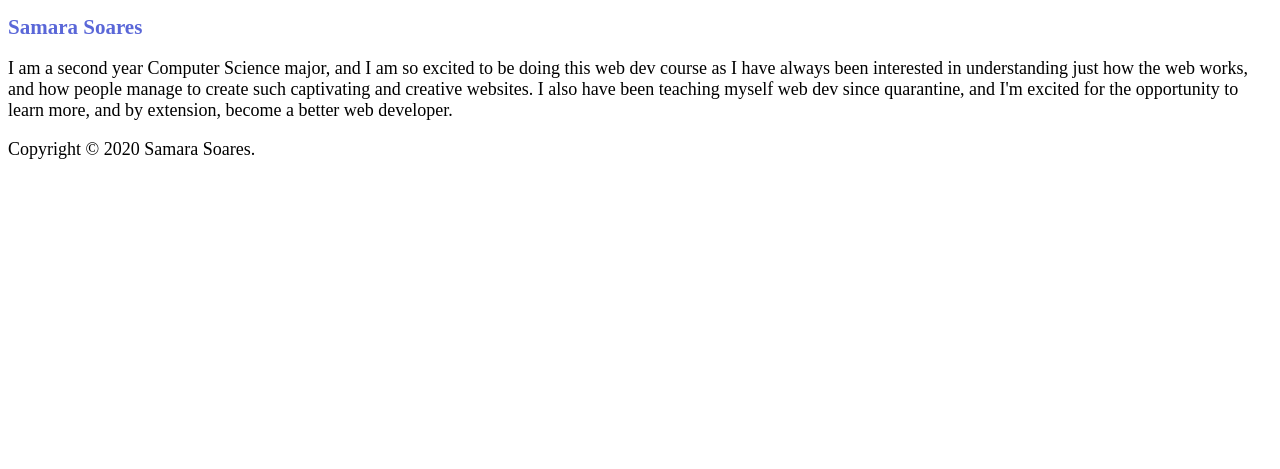
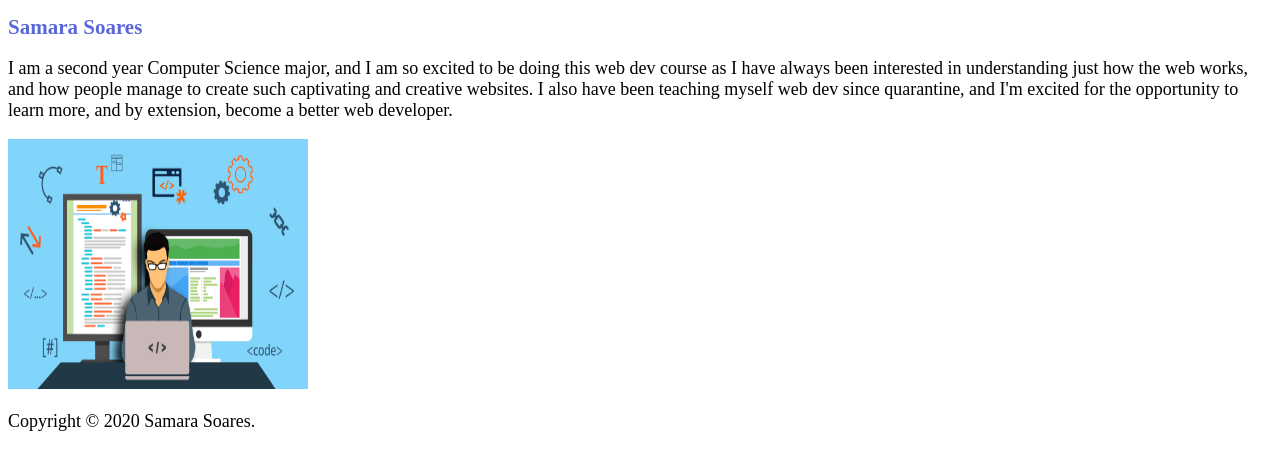
Before and after one commit to samskzi/info2180, a plain HTML site: page index.html in a window 1280 px wide. Shown: the part 85-554 px from the top of the page. Drawn offline with Linux system fonts and the light colour scheme.

Commit message:
Updated index.html, added webd.jpg

```diff
--- a/index.html
+++ b/index.html
@@ -18,6 +18,7 @@
      interested in understanding just how the web works, and how people manage to create such captivating and creative websites. I also
      have been teaching myself web dev since quarantine, and I'm excited for the opportunity to learn more, and by extension, become a better web
      developer.</p>
+ <img src = "webd.jpg" alt = "Web developer behind laptop" height = "250px" width = "300px">
  </main>
  <footer>
  <p>Copyright &copy; 2020 Samara Soares.</p>
```
Also changed, not shown: webd.jpg (added).
